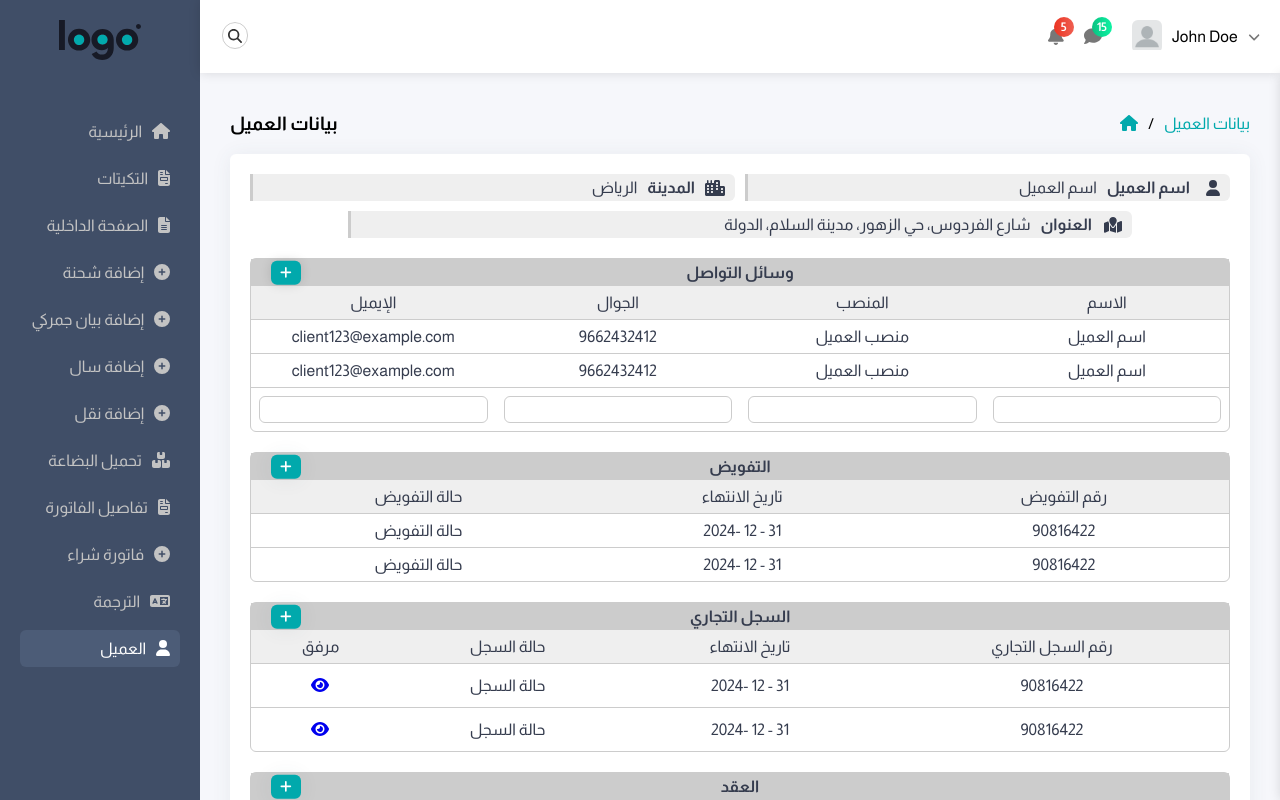
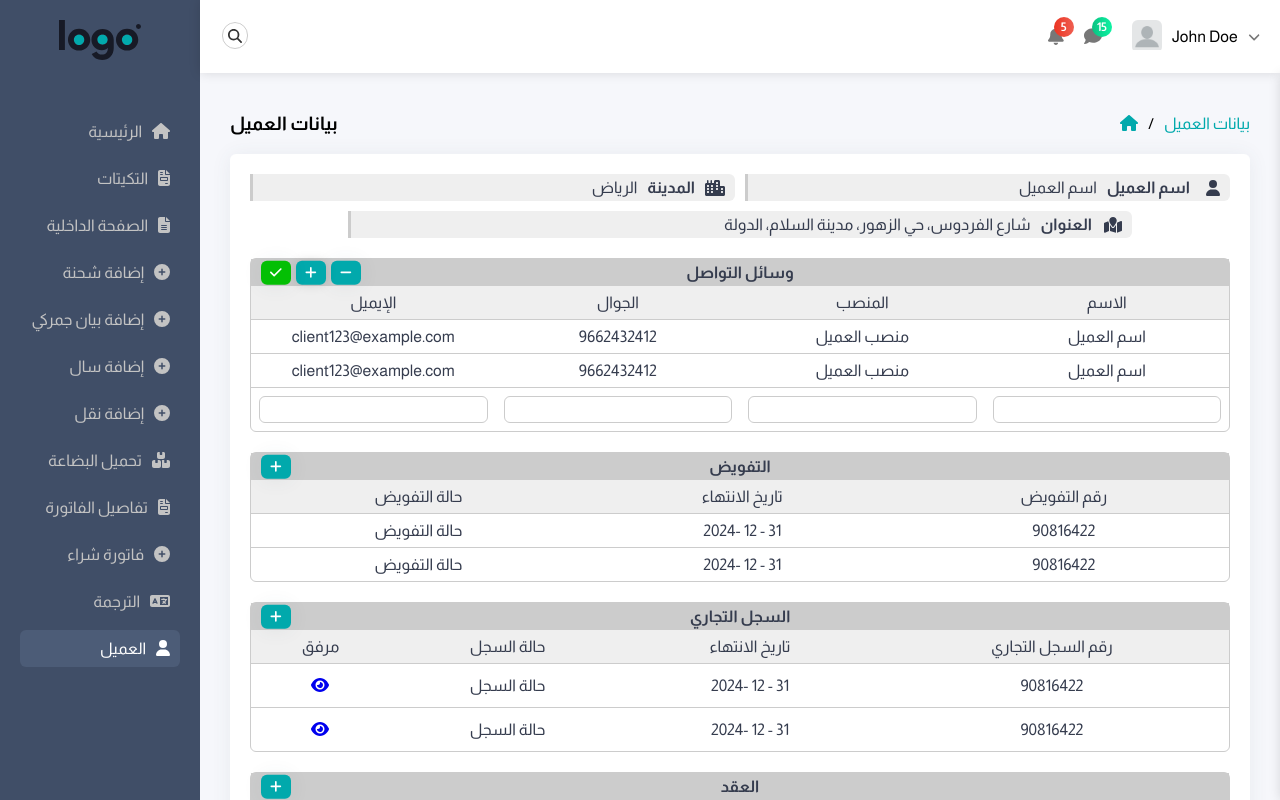
Before and after one commit to MtsmAshraf/adminty-master-react, a React (Create React App) app: page /client in a window 1280 px wide. Both pictures are taken after a click on the button 286 px from the left and 272 px from the top of the page. Built offline with nearby package versions, Linux system fonts and the light colour scheme.

Commit message:
added removeRowBtns and doneeRowBtns

```diff
--- a/src/Pages/Client/Client.jsx
+++ b/src/Pages/Client/Client.jsx
@@ -2,7 +2,7 @@ import { FontAwesomeIcon } from "@fortawesome/react-fontawesome"
 import Breadcumbs from "../../components/Breadcumbs/Breadcumbs"
 import Card from "../../components/Card/Card"
 import styles from "./client.module.css"
-import { faCity, faEye, faFileContract, faMapLocation, faPlus, faUser } from "@fortawesome/free-solid-svg-icons"
+import { faCheck, faCity, faEye, faFileContract, faMapLocation, faMinus, faPlus, faUser } from "@fortawesome/free-solid-svg-icons"
 import { Link } from "react-router-dom"
 import MainBtn from "../../components/MainBtn/MainBtn.jsx"
 import { useEffect } from "react"
@@ -36,10 +36,14 @@ const Client = () => {
             //     `
             table.appendChild(tr)
         }
-        const addRowBtns = document.querySelectorAll(".info-table thead span");
+        const removeRowBtns = document.querySelectorAll(".info-table thead span > div:nth-child(1)");
+        const addRowBtns = document.querySelectorAll(".info-table thead span > div:nth-child(2)");
+        const doneRowBtns = document.querySelectorAll(".info-table thead span > div:nth-child(3)");
         const infoTables = document.querySelectorAll(".info-table table");
         addRowBtns.forEach((btn, index) => {
             btn.onclick = (e) => {
+                removeRowBtns[index].style.display = "flex";
+                doneRowBtns[index].style.display = "flex";
                 addRow(e,infoTables[index])
             }
         })
@@ -78,9 +82,21 @@ const Client = () => {
                         <thead>
                             <th colSpan={4}>
                                 <span>
+                                    <div>
+                                        <MainBtn>
+                                            <FontAwesomeIcon icon={faMinus} />
+                                        </MainBtn>
+                                    </div>
+                                    <div>
                                         <MainBtn>
                                             <FontAwesomeIcon icon={faPlus} />
                                         </MainBtn>
+                                    </div>
+                                    <div>
+                                        <MainBtn>
+                                            <FontAwesomeIcon icon={faCheck} />
+                                        </MainBtn>
+                                    </div>
                                 </span>
                                 وسائل التواصل
                             </th>
@@ -134,9 +150,21 @@ const Client = () => {
                         <thead>
                             <th colSpan={3}>
                                 <span>
+                                    <div>
+                                        <MainBtn>
+                                            <FontAwesomeIcon icon={faMinus} />
+                                        </MainBtn>
+                                    </div>
+                                    <div>
                                         <MainBtn>
                                             <FontAwesomeIcon icon={faPlus} />
                                         </MainBtn>
+                                    </div>
+                                    <div>
+                                        <MainBtn>
+                                            <FontAwesomeIcon icon={faCheck} />
+                                        </MainBtn>
+                                    </div>
                                 </span>
                                 التفويض
                             </th>
@@ -181,9 +209,21 @@ const Client = () => {
                         <thead>
                             <th colSpan={4}>
                                 <span>
+                                    <div>
+                                        <MainBtn>
+                                            <FontAwesomeIcon icon={faMinus} />
+                                        </MainBtn>
+                                    </div>
+                                    <div>
                                         <MainBtn>
                                             <FontAwesomeIcon icon={faPlus} />
                                         </MainBtn>
+                                    </div>
+                                    <div>
+                                        <MainBtn>
+                                            <FontAwesomeIcon icon={faCheck} />
+                                        </MainBtn>
+                                    </div>
                                 </span>
                                 السجل التجاري
                             </th>
@@ -241,9 +281,21 @@ const Client = () => {
                         <thead>
                             <th colSpan={5}>
                                 <span>
+                                    <div>
+                                        <MainBtn>
+                                            <FontAwesomeIcon icon={faMinus} />
+                                        </MainBtn>
+                                    </div>
+                                    <div>
                                         <MainBtn>
                                             <FontAwesomeIcon icon={faPlus} />
                                         </MainBtn>
+                                    </div>
+                                    <div>
+                                        <MainBtn>
+                                            <FontAwesomeIcon icon={faCheck} />
+                                        </MainBtn>
+                                    </div>
                                 </span>
                                 العقد
                             </th>
@@ -314,9 +366,21 @@ const Client = () => {
                         <thead>
                             <th colSpan={5}>
                                 <span>
+                                    <div>
+                                        <MainBtn>
+                                            <FontAwesomeIcon icon={faMinus} />
+                                        </MainBtn>
+                                    </div>
+                                    <div>
                                         <MainBtn>
                                             <FontAwesomeIcon icon={faPlus} />
                                         </MainBtn>
+                                    </div>
+                                    <div>
+                                        <MainBtn>
+                                            <FontAwesomeIcon icon={faCheck} />
+                                        </MainBtn>
+                                    </div>
                                 </span>
                                 قائمة الشحنات
                             </th>
@@ -361,9 +425,21 @@ const Client = () => {
                         <thead>
                             <th colSpan={5}>
                                 <span>
+                                    <div>
+                                        <MainBtn>
+                                            <FontAwesomeIcon icon={faMinus} />
+                                        </MainBtn>
+                                    </div>
+                                    <div>
                                         <MainBtn>
                                             <FontAwesomeIcon icon={faPlus} />
                                         </MainBtn>
+                                    </div>
+                                    <div>
+                                        <MainBtn>
+                                            <FontAwesomeIcon icon={faCheck} />
+                                        </MainBtn>
+                                    </div>
                                 </span>
                                 قائمة الفواتير
                             </th>
--- a/src/Pages/Client/client.module.css
+++ b/src/Pages/Client/client.module.css
@@ -67,15 +67,28 @@
 }
 .client .infoTable table th span{
     position: absolute;
-    left: 20px;
+    left: 10px;
     top: 50%;
     padding: 0;
     transform: translateY(-50%);
     display: flex;
     align-items: center;
     justify-content: center;
+    gap: 5px;
 }
-.client .infoTable table thead span > *{
+.client .infoTable table thead span > div{
+    display: flex;
+    align-items: center;
+    justify-content: center;
+    padding: 0;
+}
+.client .infoTable table thead span > div:not(:nth-child(2)){
+    display: none;
+}
+.client .infoTable table thead span > div:last-child > *{
+    background-color: rgb(4, 191, 4);
+}
+.client .infoTable table thead span > div > *{
     width: 30px;
     /* font-size: 20px; */
     padding: 0;
```
Lines whose indentation alone changed are shown as unchanged.
